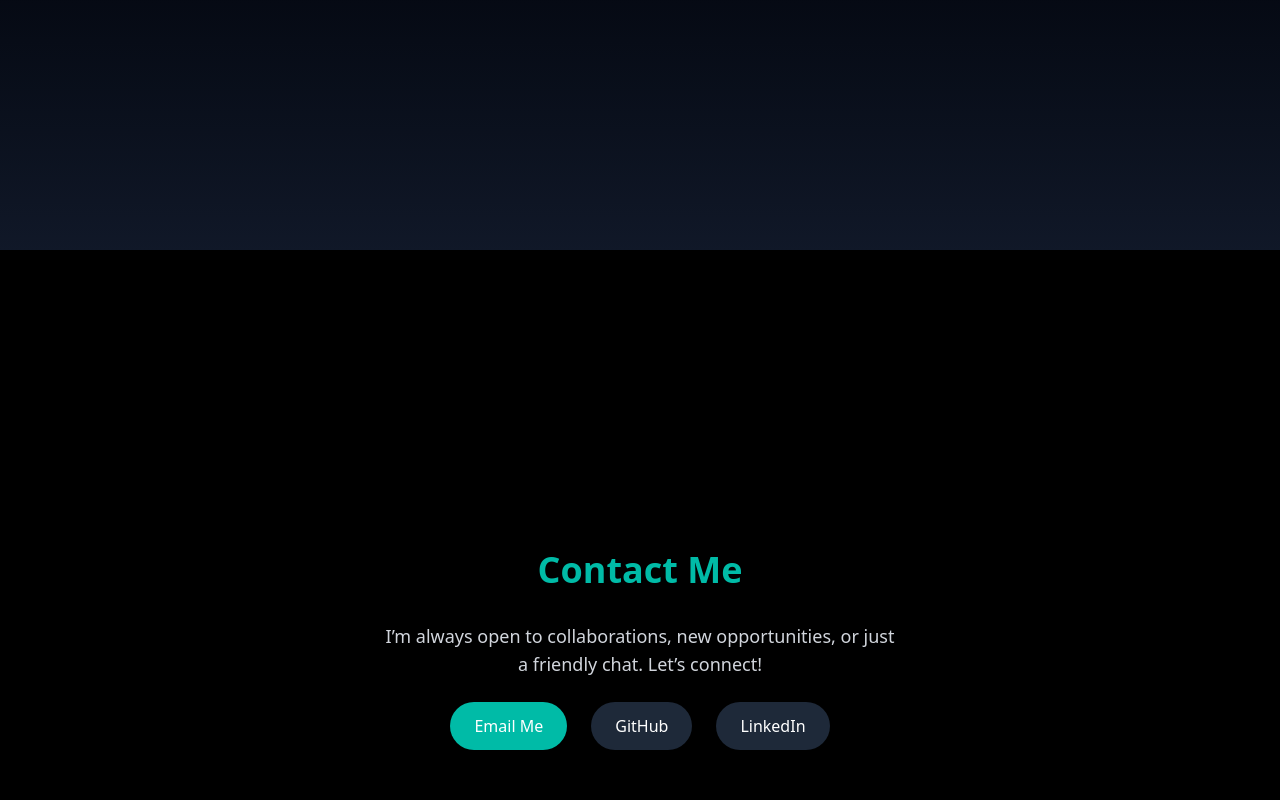
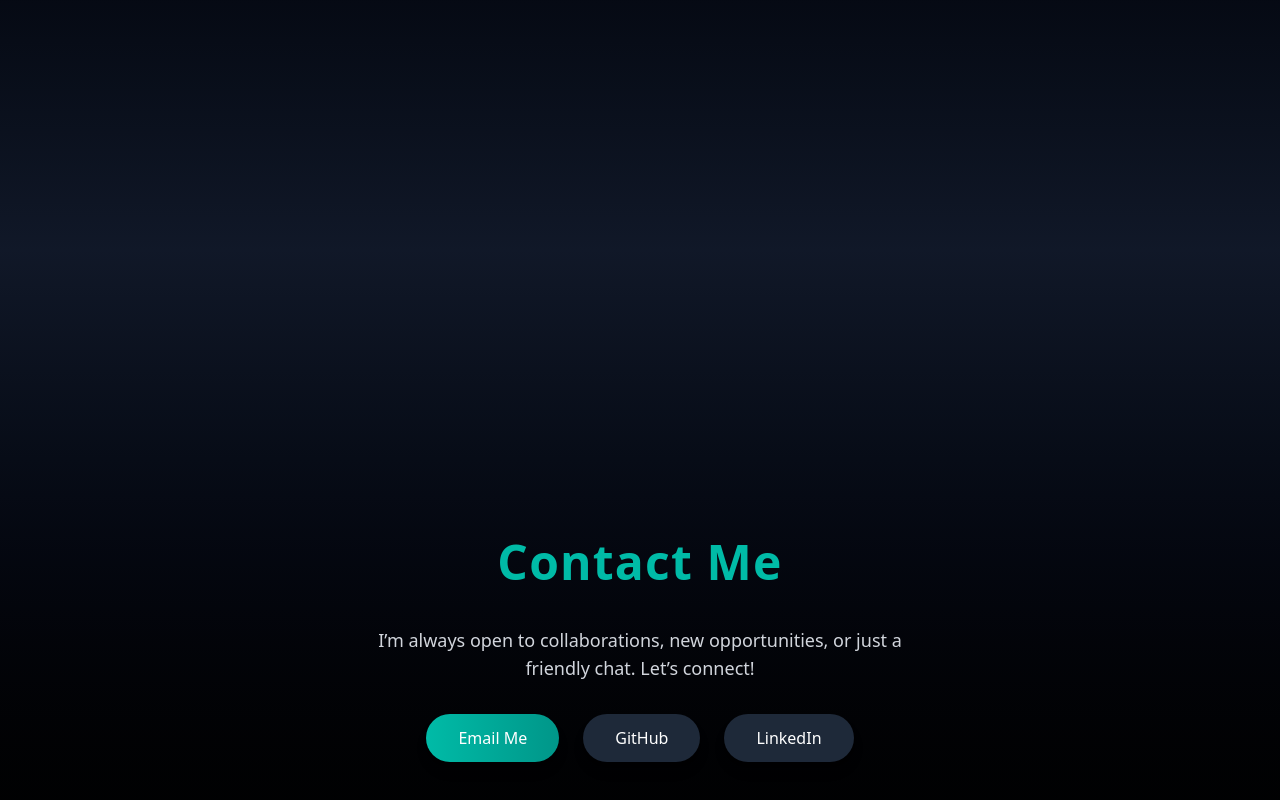
Before and after one commit to bansoyborgs/portfolio, a React (Vite) app: page / in a window 1280 px wide. Shown: the part 3102-3902 px from the top of the page. Built offline with nearby package versions, Linux system fonts and the light colour scheme.

Commit message:
Update Contact.jsx

```diff
--- a/src/components/Contact.jsx
+++ b/src/components/Contact.jsx
@@ -1,17 +1,18 @@
+// src/components/Contact.jsx
 import { motion } from "framer-motion";
 
 export default function Contact() {
   return (
     <section
       id="contact"
-      className="min-h-screen flex flex-col justify-center items-center px-6 py-20 bg-black"
+      className="min-h-screen flex flex-col justify-center items-center px-6 py-20 bg-gradient-to-b from-gray-900 to-black"
     >
       <motion.h2
-        initial={{ opacity: 0, y: 20 }}
+        initial={{ opacity: 0, y: 30 }}
         whileInView={{ opacity: 1, y: 0 }}
         transition={{ duration: 0.8 }}
         viewport={{ once: true }}
-        className="text-4xl font-bold mb-8 text-teal-500"
+        className="text-5xl font-extrabold mb-10 text-teal-500 tracking-wide"
       >
         Contact Me
       </motion.h2>
@@ -21,16 +22,16 @@ export default function Contact() {
         whileInView={{ opacity: 1 }}
         transition={{ delay: 0.3, duration: 1 }}
         viewport={{ once: true }}
-        className="text-lg text-gray-300 mb-6 text-center max-w-lg"
+        className="text-lg text-gray-300 mb-8 text-center max-w-xl"
       >
         I’m always open to collaborations, new opportunities, or just a friendly
         chat. Let’s connect!
       </motion.p>
 
-      <div className="flex space-x-6">
+      <div className="flex flex-wrap gap-6 justify-center">
         <a
           href="mailto:jjjbantayan@gmail.com"
-          className="px-6 py-3 bg-teal-500 hover:bg-teal-600 text-white rounded-full font-medium shadow-lg"
+          className="px-8 py-3 bg-gradient-to-r from-teal-500 to-teal-600 hover:from-teal-600 hover:to-teal-700 text-white rounded-full font-medium shadow-lg transition"
         >
           Email Me
         </a>
@@ -38,15 +39,15 @@ export default function Contact() {
           href="https://github.com/bansoyborgs"
           target="_blank"
           rel="noopener noreferrer"
-          className="px-6 py-3 bg-gray-800 hover:bg-gray-700 text-white rounded-full font-medium shadow-lg"
+          className="px-8 py-3 bg-gray-800 hover:bg-gray-700 text-white rounded-full font-medium shadow-lg transition"
         >
           GitHub
         </a>
         <a
-          href="www.linkedin.com/in/jessie-jules-bantayan-682750387"
+          href="https://www.linkedin.com/in/jessie-jules-bantayan-682750387"
           target="_blank"
           rel="noopener noreferrer"
-          className="px-6 py-3 bg-gray-800 hover:bg-gray-700 text-white rounded-full font-medium shadow-lg"
+          className="px-8 py-3 bg-gray-800 hover:bg-gray-700 text-white rounded-full font-medium shadow-lg transition"
         >
           LinkedIn
         </a>
```
